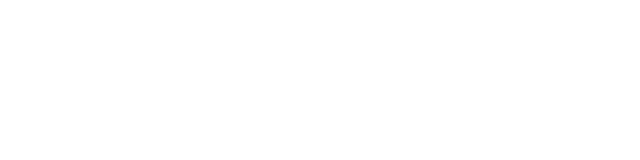
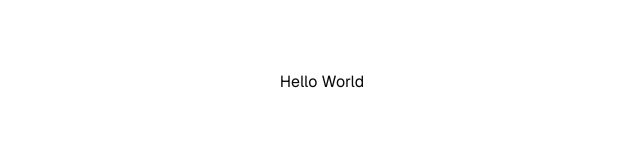
Before and after one commit to pwluke/monkeys-on-keyboards, a Next.js app: page / in a window 1280 px wide. Shown: the top 160 px of the page, without its empty margins (318-958 px from the left). Built offline with nearby package versions, Linux system fonts and the light colour scheme.

Commit message:
Update page.js

```diff
--- a/src/app/page.js
+++ b/src/app/page.js
@@ -3,6 +3,7 @@
 export default function Home() {
   return (
     <div className="font-sans grid grid-rows-[20px_1fr_20px] items-center justify-items-center min-h-screen p-8 pb-20 gap-16 sm:p-20">
+      <h1 style={{ marginBottom: '1rem' }}>Hello World</h1>
       <main className="flex flex-col gap-[32px] row-start-2 items-center sm:items-start">
         <Image
           className="dark:invert"
```
